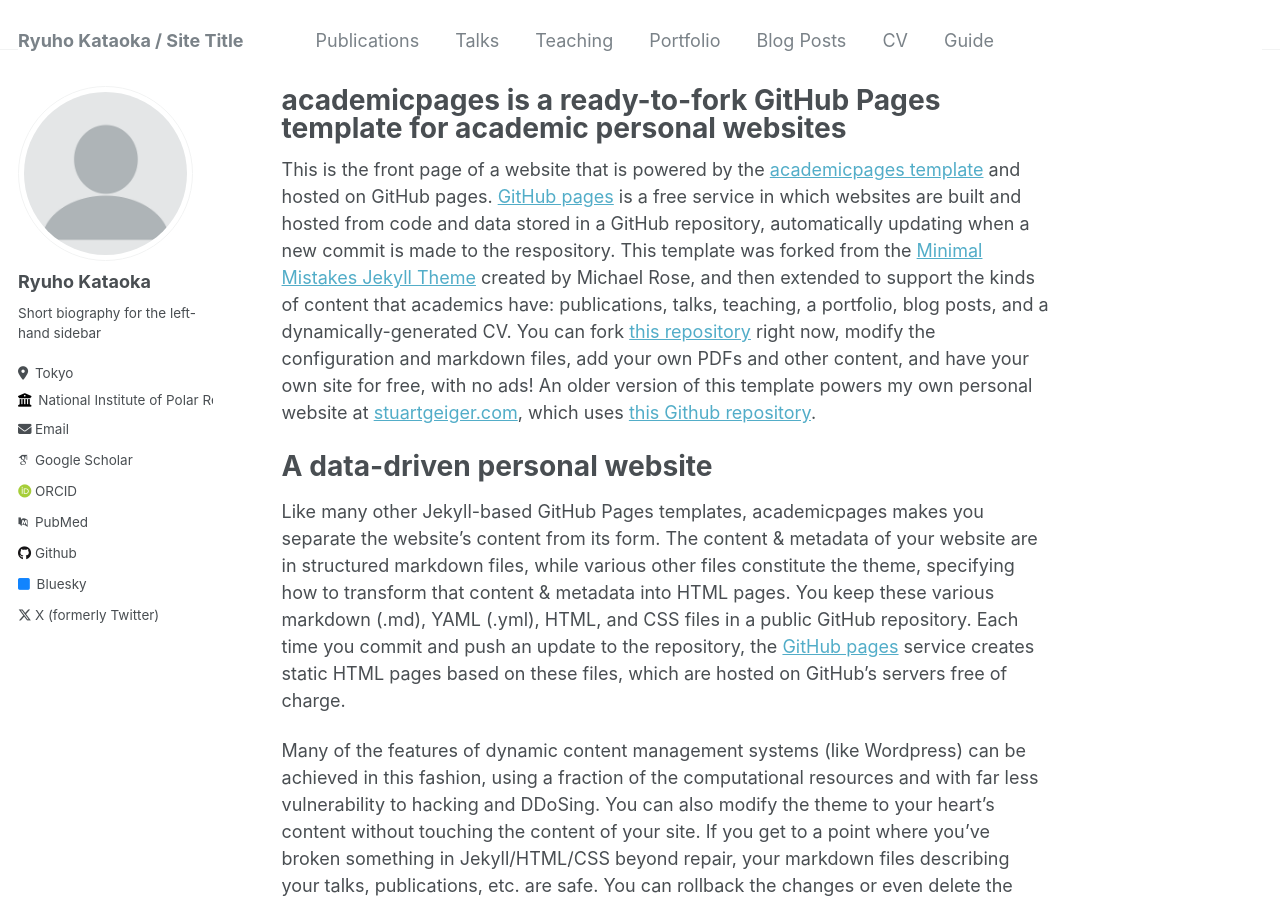
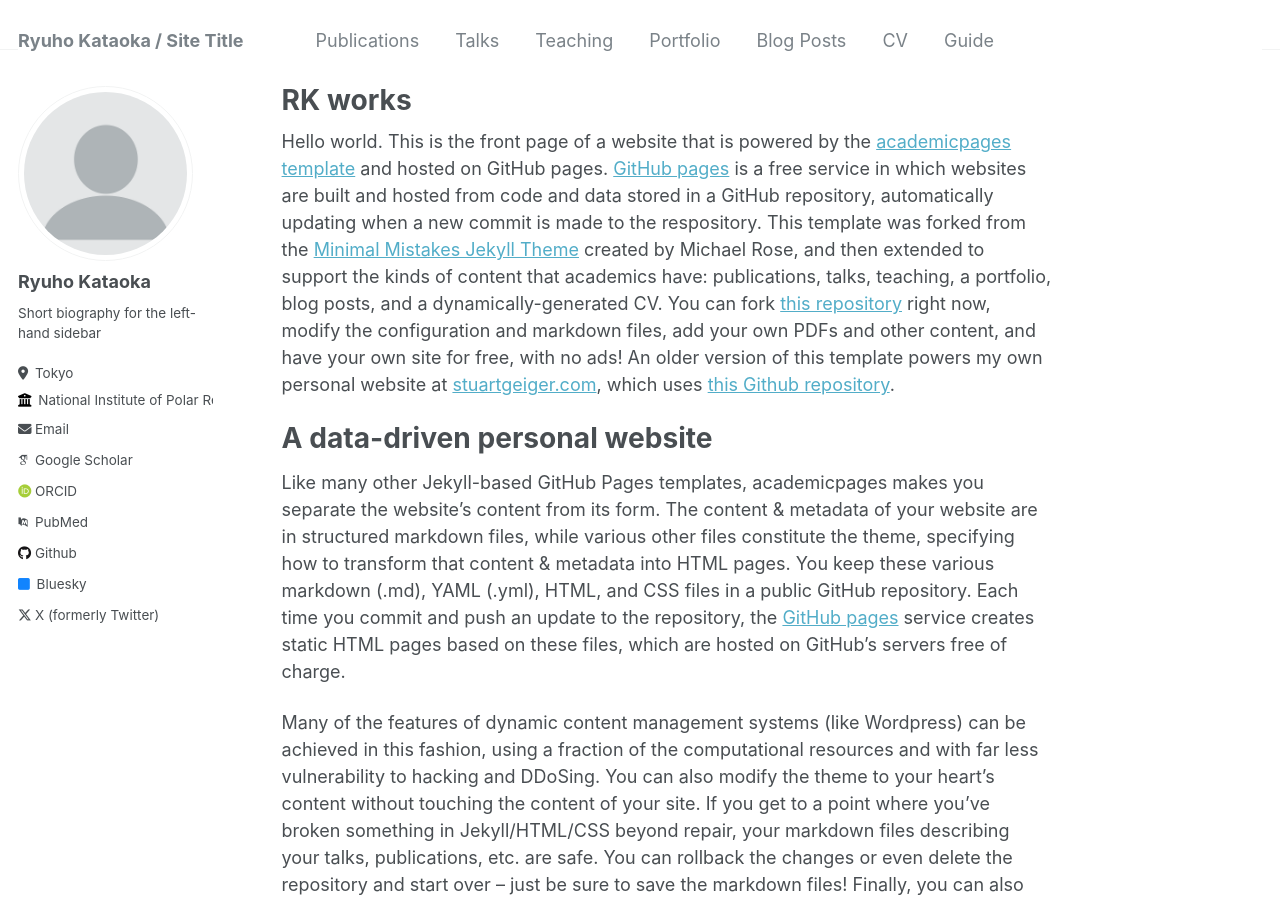
Before and after one commit to ryuhokataoka/ryuhokataoka.github.io, a Jekyll site: the page built from _pages/about.md, in a window 1280 px wide and 900 px high. Built offline with Jekyll 4.4.1, drawn with Linux system fonts in a browser that asks for light colours; some web fonts are replaced.

Commit message:
Update about.md

```diff
--- a/_pages/about.md
+++ b/_pages/about.md
@@ -1,13 +1,13 @@
 ---
 permalink: /
-title: "academicpages is a ready-to-fork GitHub Pages template for academic personal websites"
+title: "RK works"
 author_profile: true
 redirect_from:
   - /about/
   - /about.html
 ---
 
-This is the front page of a website that is powered by the [academicpages template](https://github.com/academicpages/academicpages.github.io) and hosted on GitHub pages. [GitHub pages](https://pages.github.com) is a free service in which websites are built and hosted from code and data stored in a GitHub repository, automatically updating when a new commit is made to the respository. This template was forked from the [Minimal Mistakes Jekyll Theme](https://mmistakes.github.io/minimal-mistakes/) created by Michael Rose, and then extended to support the kinds of content that academics have: publications, talks, teaching, a portfolio, blog posts, and a dynamically-generated CV. You can fork [this repository](https://github.com/academicpages/academicpages.github.io) right now, modify the configuration and markdown files, add your own PDFs and other content, and have your own site for free, with no ads! An older version of this template powers my own personal website at [stuartgeiger.com](http://stuartgeiger.com), which uses [this Github repository](https://github.com/staeiou/staeiou.github.io).
+Hello world. This is the front page of a website that is powered by the [academicpages template](https://github.com/academicpages/academicpages.github.io) and hosted on GitHub pages. [GitHub pages](https://pages.github.com) is a free service in which websites are built and hosted from code and data stored in a GitHub repository, automatically updating when a new commit is made to the respository. This template was forked from the [Minimal Mistakes Jekyll Theme](https://mmistakes.github.io/minimal-mistakes/) created by Michael Rose, and then extended to support the kinds of content that academics have: publications, talks, teaching, a portfolio, blog posts, and a dynamically-generated CV. You can fork [this repository](https://github.com/academicpages/academicpages.github.io) right now, modify the configuration and markdown files, add your own PDFs and other content, and have your own site for free, with no ads! An older version of this template powers my own personal website at [stuartgeiger.com](http://stuartgeiger.com), which uses [this Github repository](https://github.com/staeiou/staeiou.github.io).
 
 A data-driven personal website
 ======
```
